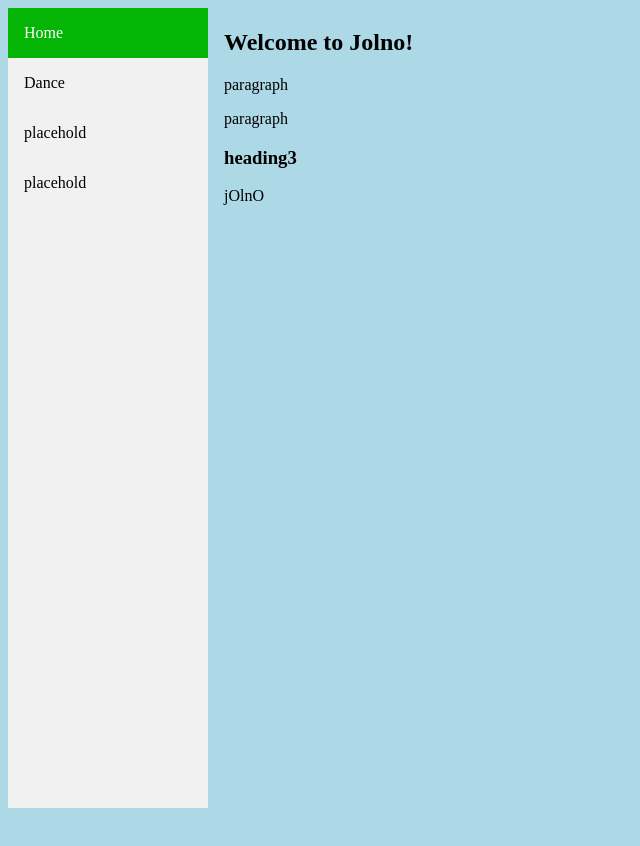
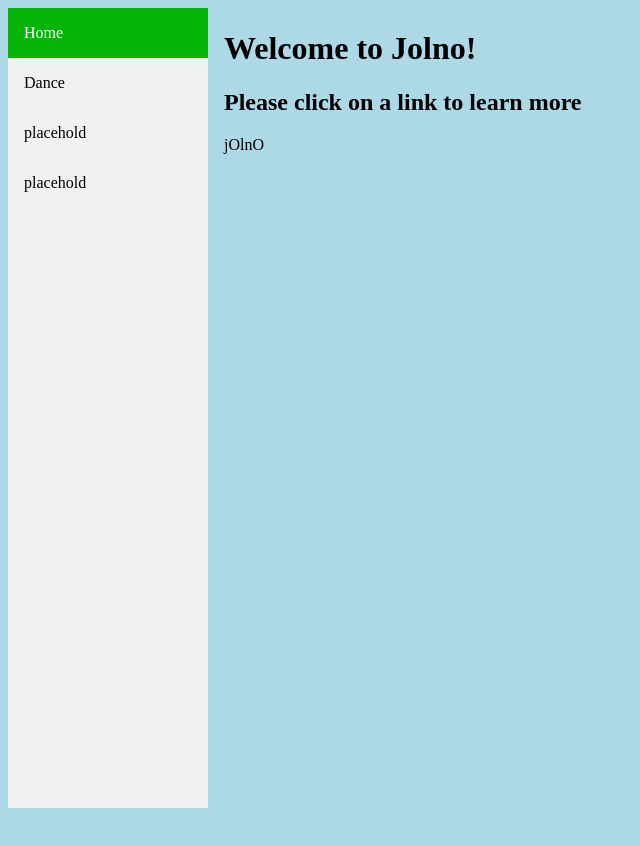
Before and after one commit to cj100947/Jolno.com, a plain HTML site: page index.html in a window 1280 px wide. Shown: the whole page, without its empty margins (0-640 px from the left). Drawn offline with Linux system fonts and the light colour scheme.

Commit message:
Update index.html

```diff
--- a/index.html
+++ b/index.html
@@ -72,11 +72,8 @@ div.content {
 </div>
 
 <div class="content">
-  <h2>Welcome to Jolno!</h2>
-  <p>paragraph</p>
-  <p> paragraph</p>
-  <h3>heading3</h3>
-
+  <h1>Welcome to Jolno!</h1>
+  <h2>Please click on a link to learn more</h2>
 
 </style>
 </head>
```
